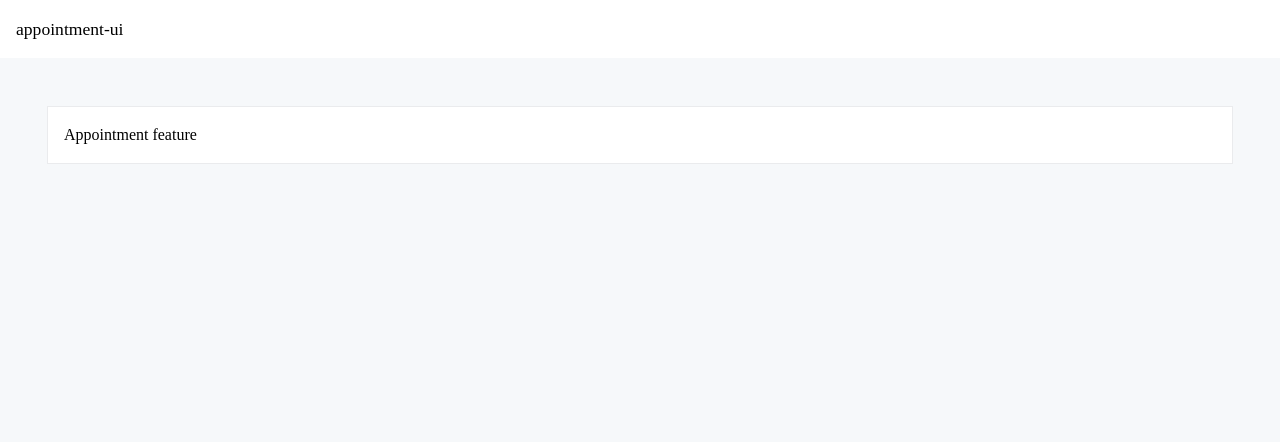
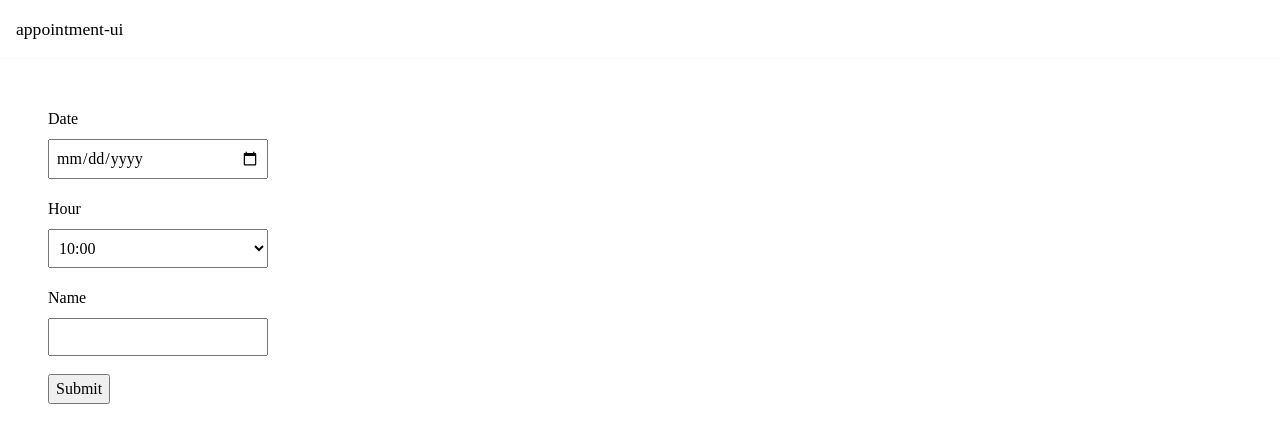
Before and after one commit to carlesfores/appointment-ui, a React (Vite) app: page / in a window 1280 px wide. Shown: the top 442 px of the page. Built offline with nearby package versions, Linux system fonts and the light colour scheme.

Commit message:
feat: create simple react form

```diff
--- a/src/App.jsx
+++ b/src/App.jsx
@@ -9,7 +9,9 @@ function App() {
       <div className="page-content">
         <Header />
         <main className="page-main">
-          <Appointment />
+          <section className="page-section">
+            <Appointment />
+          </section>
         </main>
       </div>
     </>
--- a/src/App.scss
+++ b/src/App.scss
@@ -5,11 +5,21 @@
 }
 
 .page-main {
-    padding: 16px;
+  height: 100%;
+}
+
+.page-main > * {
+  height: 100%;
+}
+
+.page-section {
+  background-color: #fff;
+  padding: 16px;
 }
 
 @media screen and (min-width: 768px) {
-  .page-main {
+  .page-section {
+    background-color: #fff;
     padding: 48px;
   }
 }
--- a/src/features/appointment/Appointment.jsx
+++ b/src/features/appointment/Appointment.jsx
@@ -1,17 +1,132 @@
+import { useState } from "react";
 import "./Appointment.scss";
-import Card from "@/components/card/index";
+
+const hoursMap = [
+  { key: 0, value: "10:00" },
+  { key: 1, value: "12:00" },
+  { key: 2, value: "14:00" },
+  { key: 3, value: "17:00" },
+  { key: 4, value: "19:00" },
+];
+
+// TODO : use react hook form lib
 
 function Appointment() {
+  const [model, setModel] = useState({
+    date: "",
+    hour: hoursMap.at(0).value,
+    name: "",
+  });
+
+  const [errors, setErrors] = useState({});
+
+  const handleChange = (event) => {
+    const { name, value } = event.target;
+
+    setModel((current) => ({
+      ...current,
+      [name]: value,
+    }));
+  };
+
+  const validate = () => {
+    const errors = {};
+
+    if (!model.date) {
+      errors.date = 'Required field.';
+    }
+
+    if (!model.hour) {
+      errors.hour = 'Required field.';
+    }
+
+    if (!model.name) {
+      errors.name = 'Required field.';
+    }
+
+    return errors;
+  };
+
+  const handleSubmit = (event) => {
+    event.preventDefault();
+
+    const errors = validate();
+    setErrors(errors);
+
+    if (Object.keys(errors).length === 0) {
+      console.log('Form is valid');
+      return;
+    }
+
+    console.log('Invalid form');
+  };
 
   return (
-    <>
-      <section className="Appointment">
-        <Card>
-          Appointment feature
-        </Card>
-      </section>
-    </>
+    <div className="appointment">
+      <div className="appointment__date">
+        <div className="form">
+          <div className="form__group">
+            <label className="form__label" htmlFor="date">
+              Date
+            </label>
+            <input
+              type="date"
+              name="date"
+              id="date"
+              className="form__input"
+              value={model.date}
+              onChange={handleChange}
+              aria-invalid={model.date}
+            />
+            { errors.date && <div className="form__error">{errors.date}</div>}
+          </div>
+
+          <div className="form__group">
+            <label className="form__label" htmlFor="hour">
+              Hour
+            </label>
+            <select
+              name="hour"
+              id="hour"
+              className="form__input"
+              value={model.hour}
+              onChange={handleChange}
+              aria-invalid={model.hour}
+            >
+              {hoursMap.map((h) => (
+                <option key={h.key} value={h.value}>
+                  {h.value}
+                </option>
+              ))}
+            </select>
+            { errors.hour && <div className="form__error">{errors.hour}</div>}
+          </div>
+
+          <div className="form__group">
+            <label className="form__label" htmlFor="name">
+              Name
+            </label>
+            <input
+              type="text"
+              name="name"
+              id="name"
+              className="form__input"
+              value={model.name}
+              onChange={handleChange}
+              aria-invalid={model.name}
+            />
+            { errors.name && <div className="form__error">{errors.name}</div>}
+          </div>
+
+          <div className="form__group">
+            <button type="button" onClick={handleSubmit}>
+              Submit
+            </button>
+          </div>
+        </div>
+      </div>
+    </div>
   );
-};
+}
 
 export default Appointment;
--- a/src/features/appointment/Appointment.scss
+++ b/src/features/appointment/Appointment.scss
@@ -1,3 +1,61 @@
 .appointment {
+  display: flex;
+  flex-direction: column;
+  gap: 16px;
 
+  &__date {
+    display: flex;
+    flex-direction: column;
+    gap: 16px;
+  }
 }
+
+.form {
+  display: flex;
+  flex-direction: column;
+  gap: 12px;
+  align-items: center;
+
+  &__group {
+    width: fit-content;
+    display: flex;
+    flex-direction: column;
+  }
+
+  &__label {
+    margin-bottom: 8px;
+  }
+
+  &__input {
+    margin-bottom: 6px;
+  }
+
+  &__error {
+    color: red;
+    font-size: 0.8rem;
+  }
+
+  input {
+    padding: 5px 6px;
+  }
+
+  select {
+    padding: 9px 6px;
+  }
+
+  input[type='date'],
+  input[type='text'],
+  input[type='number'] {
+    width: 220px;
+  }
+
+  select {
+    width: 220px;
+  }
+}
+
+@media screen and (min-width: 768px) {
+  .form {
+    align-items: normal;
+  }
+}
```
